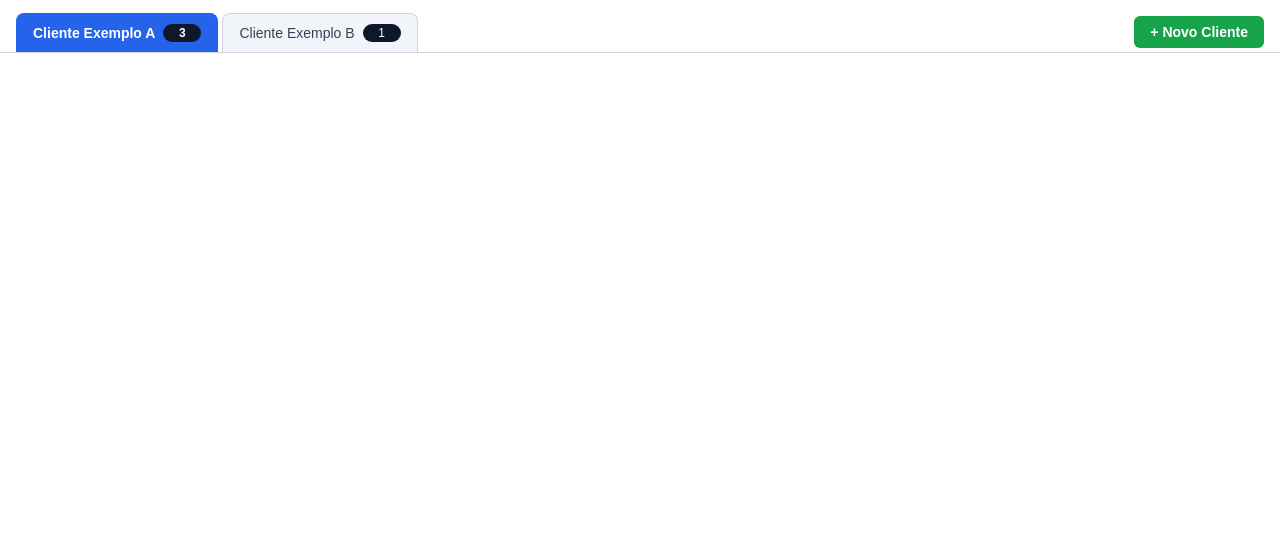
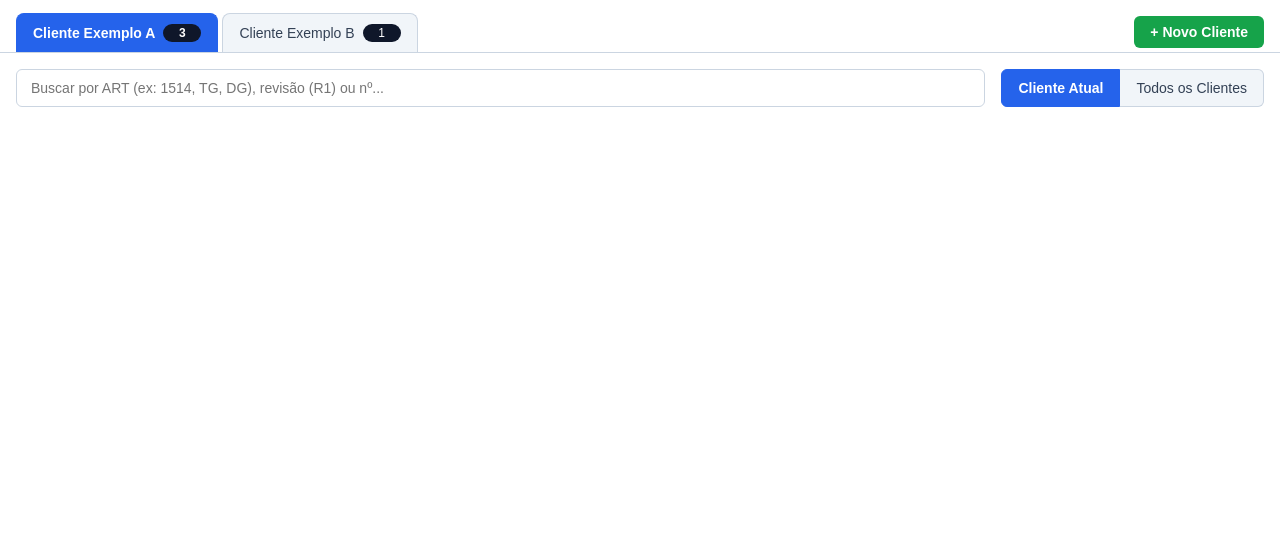
Before and after one commit to yToddi/PROJETO-ALMOXERIFADO, a plain HTML site: page Index.html in a window 1280 px wide. Shown: the part 248-800 px from the top of the page. Drawn offline with Linux system fonts and the light colour scheme.

Commit message:
Add busca de clientes e delimitações
Atualiza o cabeçalho, as abas, o resumo, o botão de novo cliente e a seção de busca no HTML.
Adiciona estilos para o campo de busca, o seletor de escopo de cliente, estados ativos e interações de *hover* (passar o cursor). (escopo - definir limites da busca)

```diff
--- a/Index.html
+++ b/Index.html
@@ -7,6 +7,7 @@
 </head>
 <body>
 
+  <!-- CABEÇALHO: logo, título e setor -->
   <header class="cabecalho">
     <div class="container-topo">
       <div class="bloco-titulo">
@@ -19,38 +20,64 @@
     </div>
   </header>
 
+  <!-- RESUMO: 3 cards. -->
   <section class="resumo">
     <div class="card">
       <h3>Peças no Cliente</h3>
-      <div class="valor" id="resumo-total">6</div> <!-- O 6 é placeholder: o valor real é preenchido pelo JS via id="resumo-total" -->
+      <div class="valor" id="resumo-total">6</div> <!-- placeholder: o JS atualiza via #resumo-total -->
     </div>
 
     <div class="card">
       <h3>Próx. Forma</h3>
-      <div class="valor" id="resumo-forma">Nº 2</div> <!-- O n°2 é placeholder: o valor real é preenchido pelo JS via id="resumo-forma" -->
+      <div class="valor" id="resumo-forma">Nº 2</div> <!-- placeholder: o JS atualiza via #resumo-forma -->
     </div>
 
     <div class="card">
       <h3>Próx. Bloco</h3>
-      <div class="valor" id="resumo-bloco">Nº 3</div> <!-- O n°3 é placeholder: o valor real é preenchido pelo JS via id="resumo-bloco" -->
+      <div class="valor" id="resumo-bloco">Nº 3</div> <!-- placeholder: o JS atualiza via #resumo-bloco -->
     </div>
   </section>
 
+  <!--  ABAS DE CLIENTES  -->
   <nav class="barra-abas">
+
+    <!-- #abas: o JS desenha uma aba por cliente aqui dentro.
+         As 2 abas abaixo são fixas, só de exemplo para o CSS estilizar. -->
     <div id="abas" class="abas">
-    <button class="aba aba-ativa" type="button">                           <!-- #abas: o JS desenha uma aba por cliente aqui dentro.  As 2 abas abaixo são fixas, só de exemplo para o CSS estilizar. -->
-      Cliente Exemplo A <span class="contador">3</span>
+      <button class="aba aba-ativa" type="button"> <!-- aba-ativa = aba selecionada -->
+        Cliente Exemplo A <span class="contador">3</span> <!-- contador = nº de peças do cliente -->
       </button>
       <button class="aba" type="button">
         Cliente Exemplo B <span class="contador">1</span>
       </button>
     </div>
 
-
-  <button id="btn-novo-cliente" class="btn-novo-cliente" type="button">  <!-- Botão para cadastrar novo cliente (o JS vai tratar o clique via #btn-novo-cliente) -->
+    <!-- Botão para cadastrar novo cliente (o JS vai tratar o clique via #btn-novo-cliente) -->
+    <button id="btn-novo-cliente" class="btn-novo-cliente" type="button">
       + Novo Cliente
     </button>
 
   </nav>
+
+  <!--  BUSCA: campo de texto + toggle de escopo  -->
+  <section class="barra-busca">
+
+    <!-- #busca: o JS lê o valor digitado para filtrar as peças -->
+    <input
+      id="busca"
+      class="busca"
+      type="text"
+      placeholder="Buscar por ART (ex: 1514, TG, DG), revisão (R1) ou nº..."
+    >
+
+    <!-- #toggle-escopo: define onde a busca vale (cliente da aba ou todos).
+         O JS troca a classe toggle-ativo ao clicar. -->
+    <div id="toggle-escopo" class="toggle-escopo">
+      <button class="toggle-btn toggle-ativo" type="button">Cliente Atual</button>
+      <button class="toggle-btn" type="button">Todos os Clientes</button>
+    </div>
+
+  </section>
+
 </body>
 </html>
--- a/style.css
+++ b/style.css
@@ -1,26 +1,31 @@
+/* GLOBAL */
+body {
+  margin: 0; /* cabeçalho encosta nas bordas */
+}
+
+/* CABEÇALHO */
 .cabecalho {
   background-color: #0f172a;
   color: #ffffff;
   padding: 16px 0;
   border-bottom: 4px solid #2563eb; /* linha embaixo */
 }
-body {
-  margin: 0;  /* cabeçalho encosta nas bordas */
-}
+
 .logo-pecsil {
   height: 100px;
   width: auto;
 }
 
+/* CARDS DE RESUMO */
 .resumo {
-  display: flex;  /* cards lado a lado */
+  display: flex;    /* cards lado a lado */
   gap: 16px;        /* espaço entre eles */
-  flex-wrap: wrap; /* quebra linha em tela pequena */
+  flex-wrap: wrap;  /* quebra linha em tela pequena */
   padding: 16px;
 }
 
 .card {
-  flex: 1 1 160px;   /* cresce igual, base de 160px */
+  flex: 1 1 160px;    /* cresce igual, base de 160px */
   padding: 16px;
   border: 1px solid #000000;
   border-radius: 8px; /* cantos arredondados */
@@ -28,7 +33,7 @@ body {
   text-align: center;
 }
 
-.card h3 {          /* título pequeno e cinza */
+.card h3 {            /* título pequeno e cinza */
   margin: 0 0 8px;
   font-size: 14px;
   color: #666;
@@ -40,10 +45,12 @@ body {
   font-weight: 700;
   color: #222;
 }
+
+/* ABAS DE CLIENTES */
 .barra-abas {
   display: flex;
   align-items: center;
-  justify-content: space-between;   /* abas à esquerda, botão à direita */
+  justify-content: space-between; /* abas à esquerda, botão à direita */
   gap: 16px;
   padding: 0 16px;
   border-bottom: 1px solid #cbd5e1;
@@ -69,27 +76,32 @@ body {
   cursor: pointer;
 }
 
-.aba:hover {
-  background: #b7d1f3;
+.aba:not(.aba-ativa):hover {
+  background: #b7d1f3; /* hover só nas abas inativas */
 }
 
-.aba-ativa {  /* aba escolhida */
+.aba-ativa {          /* aba escolhida */
   background: #2563eb;
   border-color: #2563eb;
   color: #ffffff;
   font-weight: 600;
 }
 
+.aba-ativa:hover {
+  background: #1d4ed8; /* azul mais escuro, texto continua branco */
+}
+
 .contador {
   min-width: 22px;
   padding: 2px 8px;
-  border-radius: 999px;     /* formato de pílula */
+  border-radius: 999px; /* formato de pílula */
   background: #0f172a;
   color: #ffffff;
   font-size: 12px;
-  text-align: center;    /* número de peças da aba */
+  text-align: center;   /* número de peças da aba */
 }
 
+/* BOTÃO NOVO CLIENTE */
 .btn-novo-cliente {
   padding: 8px 16px;
   border: none;
@@ -102,5 +114,65 @@ body {
 }
 
 .btn-novo-cliente:hover {
-  background: #15803d;  /* Muda cor ao passar o mouse em cima do novo cliente */
+  background: #15803d; /* muda cor ao passar o mouse */
 }
+
+/* BUSCA E TOGGLE DE ESCOPO */
+.barra-busca {
+  display: flex;
+  align-items: center;
+  gap: 16px;
+  flex-wrap: wrap;  /* quebra linha em tela pequena */
+  padding: 16px;
+}
+
+.busca {
+  flex: 1 1 300px;  /* input ocupa o espaço que sobrar */
+  padding: 10px 14px;
+  border: 1px solid #cbd5e1;
+  border-radius: 6px;
+  font-size: 14px;
+}
+
+.busca:focus {
+  outline: none;
+  border-color: #2563eb; /* destaque azul ao digitar */
+}
+
+.toggle-escopo {
+  display: flex;    /* 2 botões colados, formato de segmento */
+}
+
+.toggle-btn {
+  padding: 10px 16px;
+  border: 1px solid #cbd5e1;
+  background: #f1f5f9;
+  color: #334155;
+  font-size: 14px;
+  cursor: pointer;
+}
+
+.toggle-btn:first-child {
+  border-radius: 6px 0 0 6px; /* arredonda só a esquerda */
+}
+
+.toggle-btn:last-child {
+  border-radius: 0 6px 6px 0; /* arredonda só a direita */
+  border-left: none;
+}
+
+.toggle-btn:not(.toggle-ativo):hover {
+  background: #cbd5e1; /* hover só no botão inativo */
+  color: #0f172a;
+}
+
+.toggle-ativo {
+  background: #2563eb; /* opção selecionada */
+  border-color: #2563eb;
+  color: #ffffff;
+  font-weight: 600;
+}
+
+.toggle-ativo:hover {
+  background: #1d4ed8;
+}
```
Lines whose indentation alone changed are shown as unchanged.
